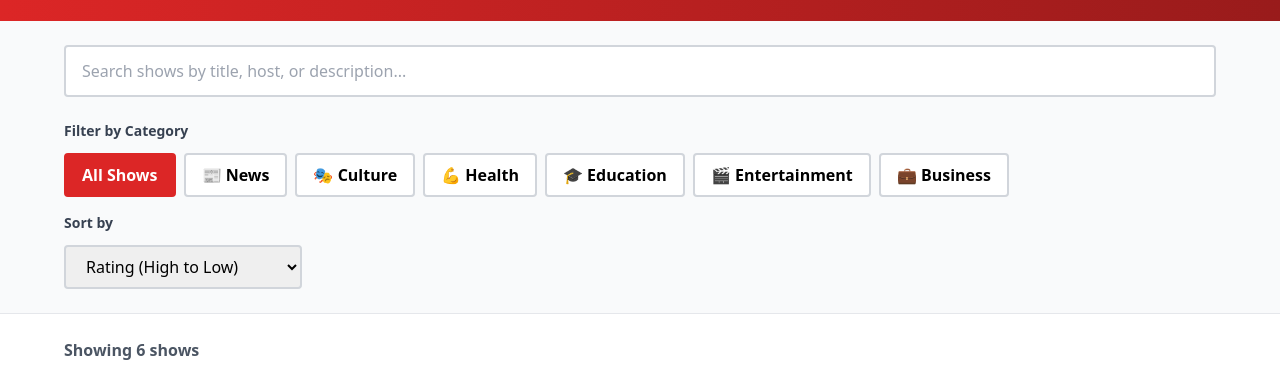
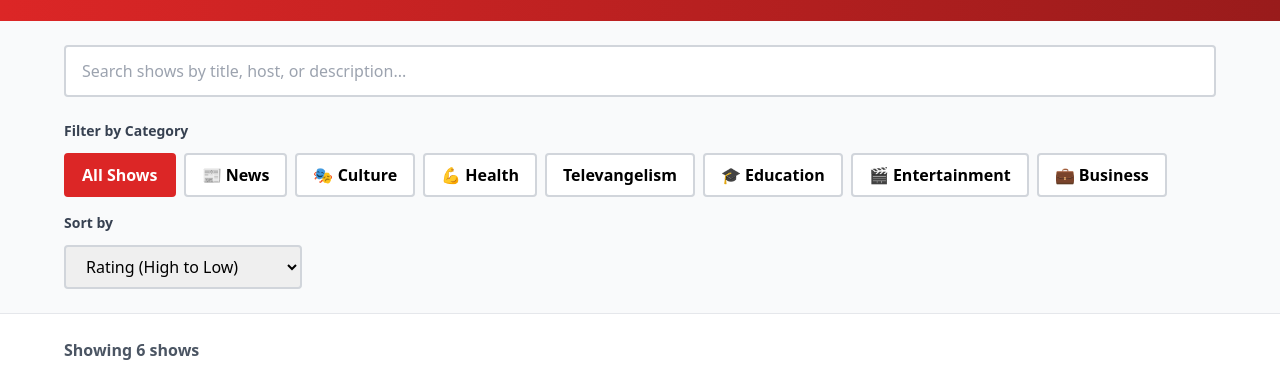
Before and after one commit to davincevisuals-commits/bwetv, a website: page shows.html in a window 1280 px wide. Shown: the part 167-542 px from the top of the page. Drawn offline with nearby package versions, Linux system fonts and the light colour scheme.

Commit message:
Update shows.html

```diff
--- a/shows.html
+++ b/shows.html
@@ -99,6 +99,7 @@
           <button onclick="filterByCategory(event, 'News')" class="category-filter bg-white text-black border-2 border-gray-300 px-4 py-2 rounded font-semibold hover:bg-gray-100 transition">📰 News</button>
           <button onclick="filterByCategory(event, 'Culture')" class="category-filter bg-white text-black border-2 border-gray-300 px-4 py-2 rounded font-semibold hover:bg-gray-100 transition">🎭 Culture</button>
           <button onclick="filterByCategory(event, 'Health')" class="category-filter bg-white text-black border-2 border-gray-300 px-4 py-2 rounded font-semibold hover:bg-gray-100 transition">💪 Health</button>
+          <button onclick="filterByCategory(event, 'Health')" class="category-filter bg-white text-black border-2 border-gray-300 px-4 py-2 rounded font-semibold hover:bg-gray-100 transition"> Televangelism</button>
           <button onclick="filterByCategory(event, 'Education')" class="category-filter bg-white text-black border-2 border-gray-300 px-4 py-2 rounded font-semibold hover:bg-gray-100 transition">🎓 Education</button>
           <button onclick="filterByCategory(event, 'Entertainment')" class="category-filter bg-white text-black border-2 border-gray-300 px-4 py-2 rounded font-semibold hover:bg-gray-100 transition">🎬 Entertainment</button>
           <button onclick="filterByCategory(event, 'Business')" class="category-filter bg-white text-black border-2 border-gray-300 px-4 py-2 rounded font-semibold hover:bg-gray-100 transition">💼 Business</button>
```
